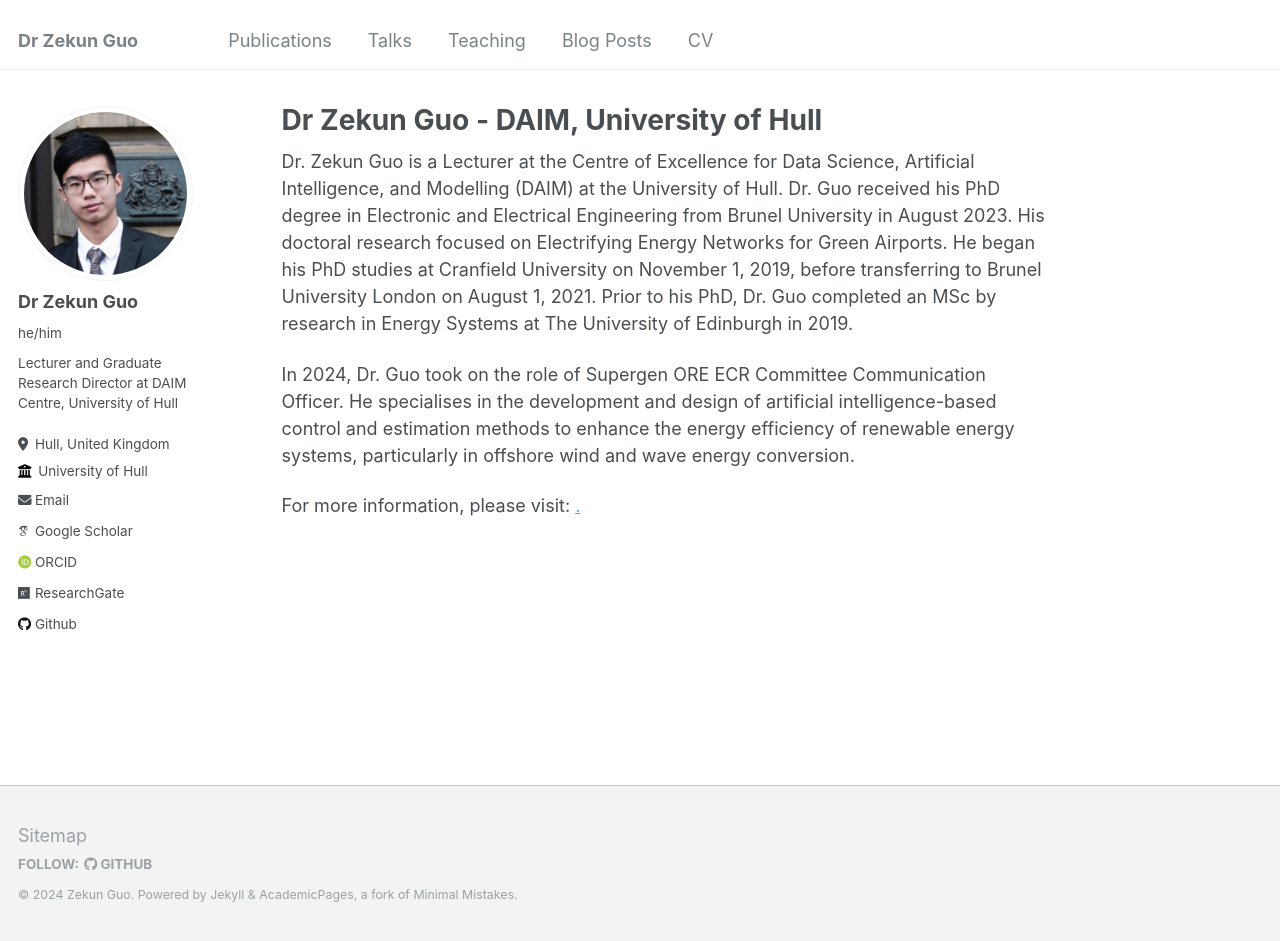
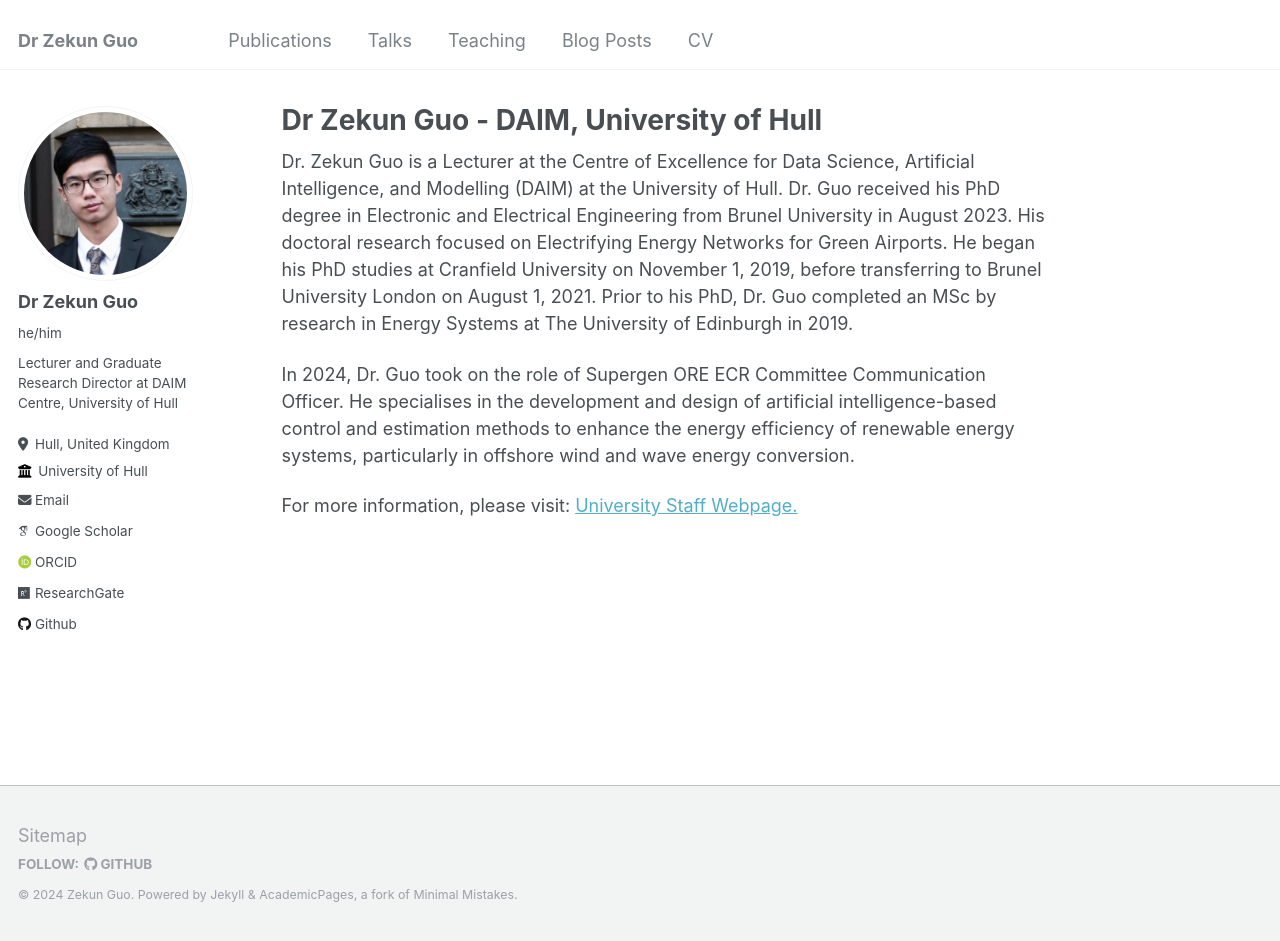
Before and after one commit to drzekunguo/drzekunguo.github.io, a Jekyll site: the page built from _pages/about.md, in a window 1280 px wide and 941 px high. Built offline with Jekyll 4.4.1, drawn with Linux system fonts in a browser that asks for light colours; some web fonts are replaced.

Commit message:
Update about.md

```diff
--- a/_pages/about.md
+++ b/_pages/about.md
@@ -11,4 +11,4 @@ Dr. Zekun Guo is a Lecturer at the Centre of Excellence for Data Science, Artifi
 
 In 2024, Dr. Guo took on the role of Supergen ORE ECR Committee Communication Officer. He specialises in the development and design of artificial intelligence-based control and estimation methods to enhance the energy efficiency of renewable energy systems, particularly in offshore wind and wave energy conversion.
 
-For more information, please visit: <a href="https://www.hull.ac.uk/staff-directory/zekun-guo">.
+For more information, please visit: <a href="https://www.hull.ac.uk/staff-directory/zekun-guo">University Staff Webpage.
```
